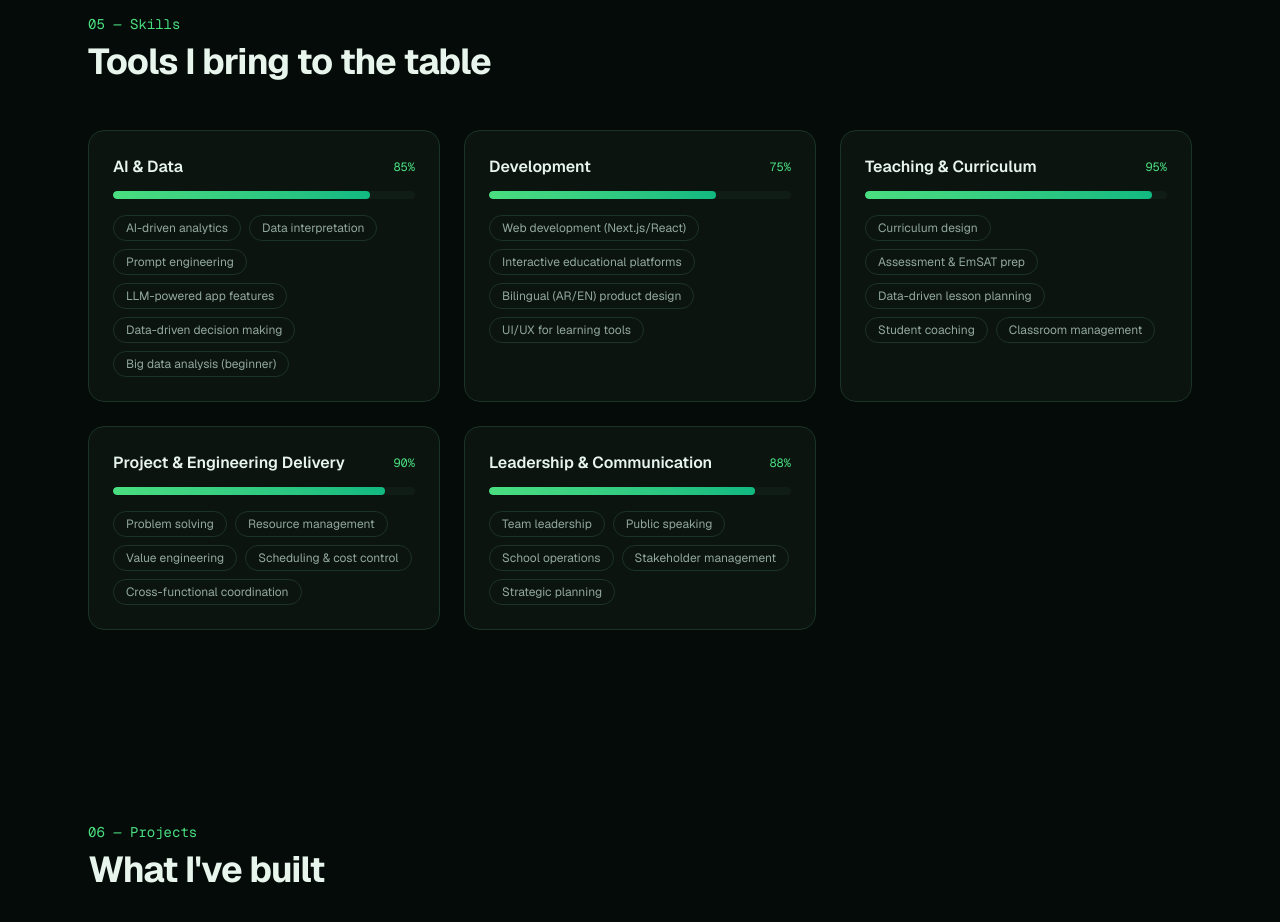
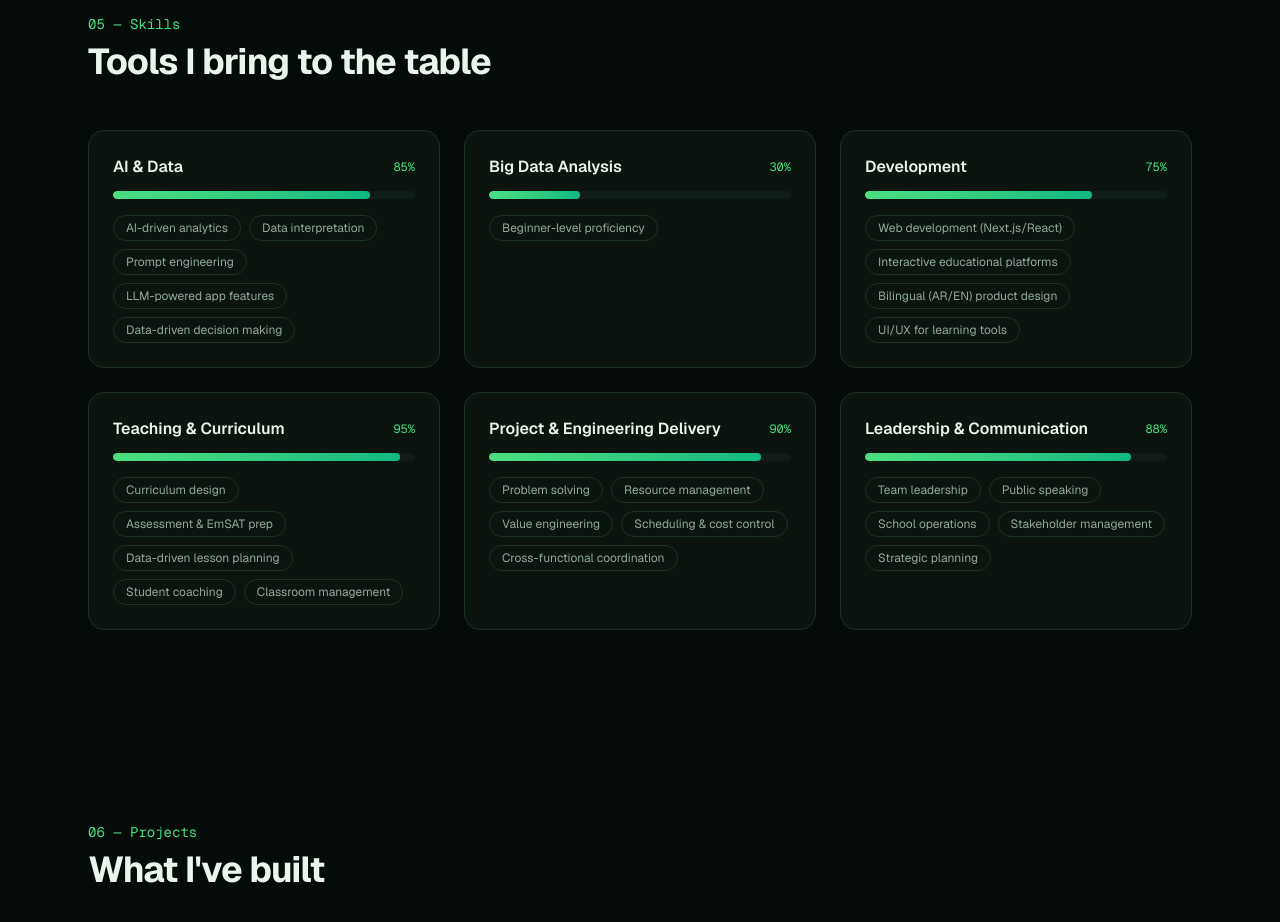
Before and after one commit to kamelbshara/kamelbshara, a Next.js app: page / in a window 1280 px wide. Shown: the part 3860-4782 px from the top of the page. Built offline with nearby package versions, Linux system fonts and the light colour scheme.

Commit message:
Split Big Data Analysis into its own low-percentage skill

```diff
--- a/src/data/content.ar.ts
+++ b/src/data/content.ar.ts
@@ -89,8 +89,12 @@ export const skills: SkillGroup[] = [
       "هندسة الأوامر (Prompt Engineering)",
       "ميزات تطبيقات مبنية على نماذج اللغة الكبيرة",
       "اتخاذ القرار المبني على البيانات",
-      "تحليل البيانات الضخمة (مبتدئ)",
     ],
+  },
+  {
+    title: "تحليل البيانات الضخمة",
+    level: 30,
+    items: ["كفاءة مستوى مبتدئ"],
   },
   {
     title: "التطوير",
--- a/src/data/content.ts
+++ b/src/data/content.ts
@@ -100,8 +100,12 @@ export const skills: SkillGroup[] = [
       "Prompt engineering",
       "LLM-powered app features",
       "Data-driven decision making",
-      "Big data analysis (beginner)",
     ],
+  },
+  {
+    title: "Big Data Analysis",
+    level: 30,
+    items: ["Beginner-level proficiency"],
   },
   {
     title: "Development",
```
